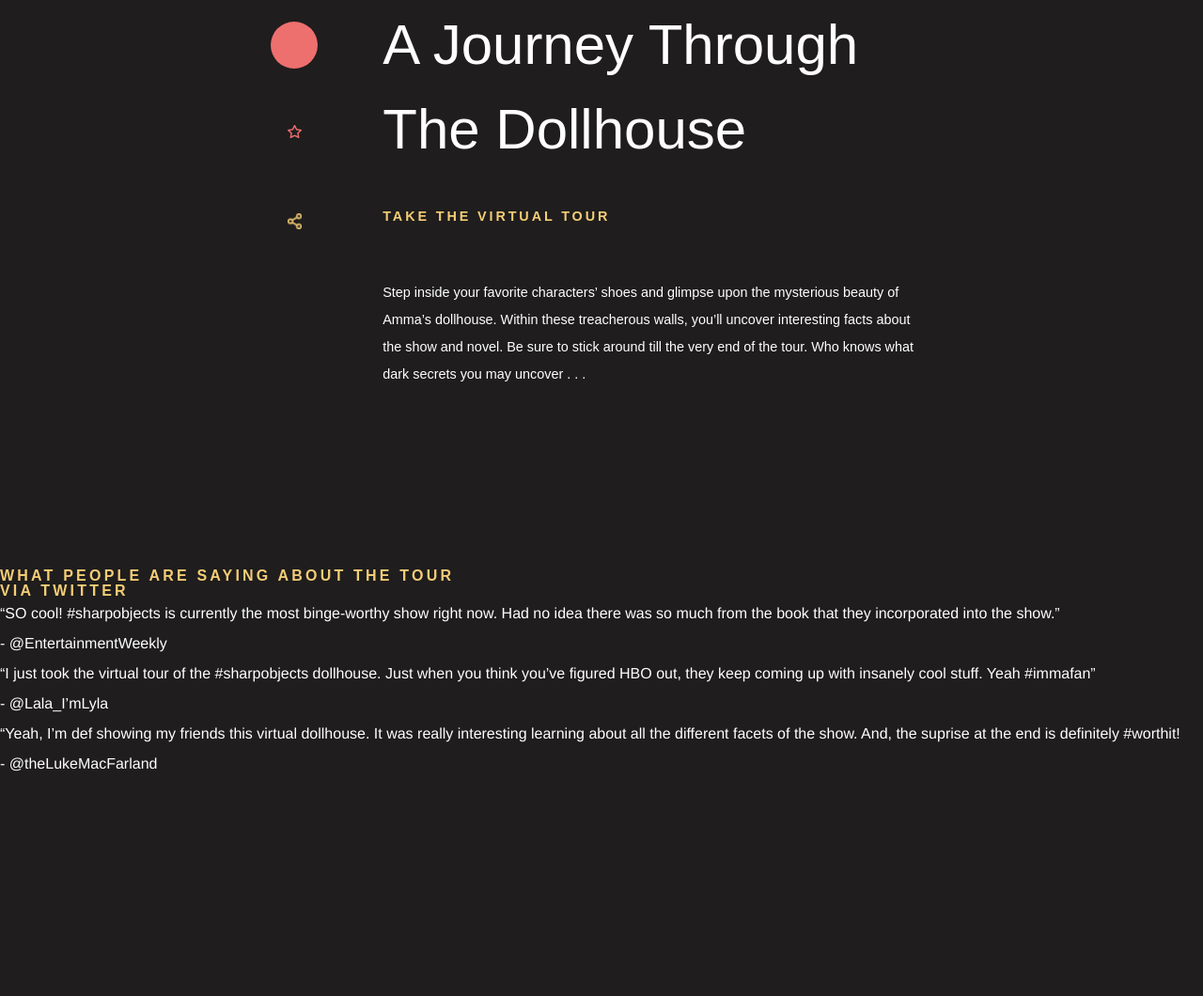
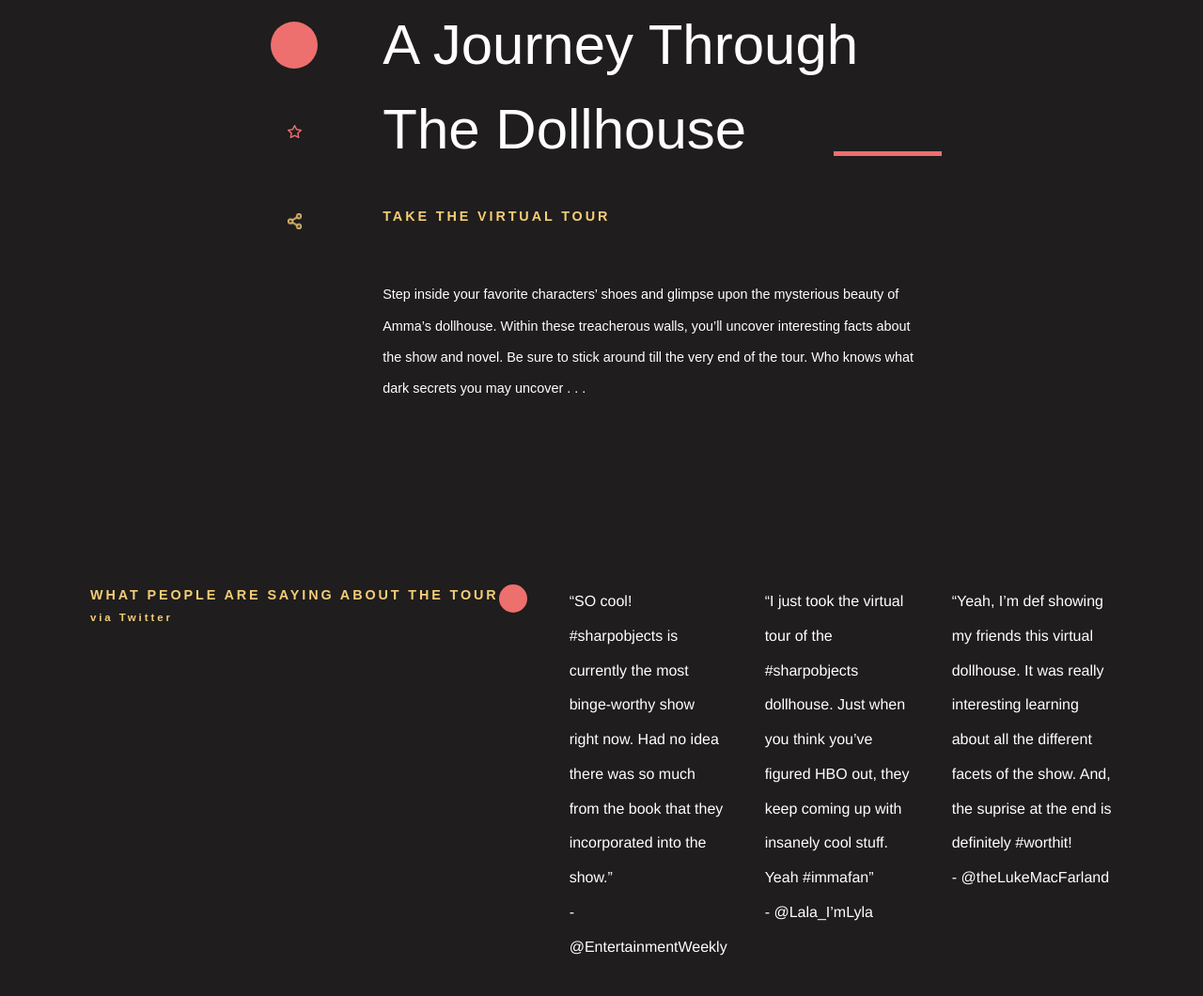
Before and after one commit to erinkahn/dollhouse, a website: page index.html in a window 1280 px wide. Shown: the part 263-1323 px from the top of the page at 94% size. Before the commit the page ends 1092 px from the top, so only its background shows below. Drawn offline with Linux system fonts and the light colour scheme; a web font is replaced by a local one.

Commit message:
footer done

```diff
--- a/index.html
+++ b/index.html
@@ -64,7 +64,7 @@
 			<div class="hero-text">
 				<div>
 					<h1>A Journey Through <br/> The Dollhouse</h1>
-					<div></div>
+					<div class="pink-horizontal-line"></div>
 				</div>
 
 				<h2>Take The Virtual Tour</h2>
@@ -82,8 +82,11 @@
 
 		<footer>
 			<div class="footer-text">
-				<h2>What People Are Saying About The Tour <br/> via Twitter</h2>
-				<div></div>
+				<div>
+					<h2>What People Are Saying About The Tour <br/> </h2>
+					<div class="footer-circle"></div>
+				</div>
+
 				<p>“SO cool! #sharpobjects is currently the most binge-worthy show right now.  Had no idea there was so much from the book that they incorporated into the show.” <br/> - @EntertainmentWeekly</p>
 				<p>“I just took the virtual tour of the #sharpobjects dollhouse. Just when you think you’ve figured HBO out, they keep coming up with insanely cool stuff. Yeah #immafan” <br/> - @Lala_I’mLyla</p>
 				<p>“Yeah, I’m def showing my friends this virtual dollhouse. It was really interesting learning about all the different facets of the show. And, the suprise at the end is definitely #worthit! <br/> - @theLukeMacFarland </p>
--- a/src/scss/main.scss
+++ b/src/scss/main.scss
@@ -4,7 +4,7 @@
 // FONTS and COLORS
 h1{ font-family: "poppins",sans-serif; color: #fff; font-size: 64px; }
 h2, a{ font-weight: 800; font-family: "nunito",sans-serif; color: #f4cd76; text-transform: uppercase; text-decoration: none; letter-spacing: 0.2em;}
-p{ font-weight: 400; font-family: "nunito", sans-serif; color: #fff;  line-height: 2em;}
+p{ font-weight: 400; font-family: "nunito", sans-serif; color: #fff;  line-height: 2.3em;}
 footer p { font-family: "Myriad Pro", Myriad, "helvetica", sans-serif; }
 $pink: #ed6f6e;
 
@@ -42,10 +42,10 @@
 			top: 5%;
 		}
 		&:nth-child(2){
-			top: 6%;
+			top: 6.3%;
 		}
 		&:last-child{
-			top: 7%;
+			top: 7.7%;
 		}
 	}
 }
@@ -133,6 +133,7 @@
 		margin-right: 20px;
 		align-items: center;
 
+		// big pink circle
 		div{
 			@media screen and (max-width: 767px){
 				width: 40px;
@@ -179,20 +180,134 @@
 
 	.hero-text{
 
+		position: relative;
+
 		@media screen and (max-width: 767px){
-			h1{ font-size: 40px; margin-bottom: 50px; line-height: 1.2em;}
+			h1{ font-size: 40px; margin-bottom: 40px; line-height: 1.2em;}
 			h2{ margin-bottom: 50px; font-size: 0.9em;}
 			p{font-size: 0.8em;}
 		}
 		@media screen and (min-width: 768px){
+			max-width: 499px;
+			margin-left: 7%;
 			h1{ font-size: 50px; line-height: 1.5em; white-space: nowrap;}
-			margin-left: 7%;
 			h2{ margin-top: 40px; margin-bottom: 60px; font-size: 0.9em;}
-			p{font-size: 0.9em; max-width: 777px;}
+			p{font-size: 0.9em; max-width: 777px; }
+			.pink-horizontal-line{
+				position: absolute;
+				background-color: #ed6f6e;
+				height: 5px;
+				width: 100%;
+				min-width: 85px;
+				max-width: 107px;
+				top: 31%;
+				left: 80%;
+			}
 		}
 		@media screen and (min-width: 1024px){
+			max-width: 600px;
 			h1{ font-size: 60px;}
+			.pink-horizontal-line{
+				max-width: 115px;
+				top: 37%;
+				left: 82%;
+			}
+		}
+		@media screen and (min-width: 1400px){
+			max-width: 636px;
+			.pink-horizontal-line{
+				left: 77%;
+				max-width: 126px;
+			}
 		}
 	}
 
 }
+
+
+
+footer{
+	margin: 30% auto;
+	width: 85%;
+	display: flex;
+	justify-content: center;
+	@media screen and (min-width: 1024px){
+		margin: 15% auto;
+	}
+
+	.footer-text{
+		display: flex;
+		flex-direction: column;
+		@media screen and (min-width: 1024px){
+			flex-direction: row;
+		}
+
+		h2{
+			line-height: 1.6em;
+			@media screen and (min-width: 767px){
+				margin-right: 25px;
+			}
+			@media screen and (min-width: 1224px){
+				white-space: nowrap;
+				font-size: 0.9em;
+				margin-right: 0;
+			}
+
+			&:after{
+				content: 'via Twitter';
+				text-transform: initial;
+				font-size: 0.8em;
+			}
+			margin-bottom: 10px;
+		}
+
+		// h2 and pink circle
+		div{
+			margin-bottom: 10px;
+			@media screen and (min-width: 1224px){
+				display: flex;
+			}
+
+			.footer-circle{
+				background-color: #ed6f6e;
+				width: 35px;
+				height: 0;
+				padding-bottom:35px;
+				border-radius: 100%;
+				transition: .8s ease-in-out;
+				&:hover {
+					cursor: pointer;
+					transform: scale(0);
+				}
+				@media screen and (min-width: 1224px){
+					margin-right: 45px;
+					width: 30px;
+					height: 0;
+					padding-bottom: 30px;
+				}
+			}
+		}
+
+		p{
+			margin-bottom: 40px;
+			flex-direction: column;
+			@media screen and (max-width: 767px){
+				max-width: 500px;
+			}
+			@media screen and (min-width: 767px){
+				max-width: 640px;
+				margin-right: 30px;
+				&:last-child{
+					margin-right: 0;
+				}
+			}
+			@media screen and (min-width: 1224px){
+				max-width: 245px;
+				margin-right: 40px;
+				&:last-child{
+					margin-right: 0;
+				}
+			}
+		}
+	}
+}
```
Also changed, not shown: dist/css/main.css, 1 other file.
